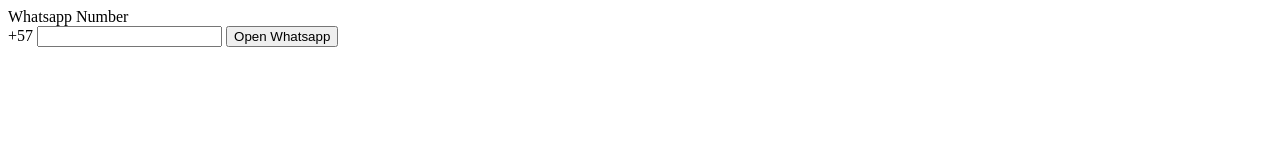
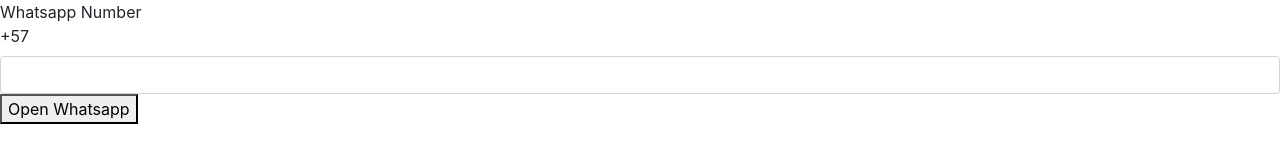
Before and after one commit to crdavcaro/tools, a plain HTML site: page open_wa/open_wa.html in a window 1280 px wide. Drawn offline with nearby package versions, Linux system fonts and the light colour scheme.

Commit message:
Adding Styles
Adding Styles

```diff
--- a/open_wa/open_wa.html
+++ b/open_wa/open_wa.html
@@ -6,6 +6,7 @@
     <meta http-equiv="X-UA-Compatible" content="IE=edge">
     <meta name="viewport" content="width=device-width, initial-scale=1.0">
     <title>Open Whatsapp</title>
+    <link rel="stylesheet" href="https://stackpath.bootstrapcdn.com/bootstrap/4.3.1/css/bootstrap.min.css" integrity="sha384-ggOyR0iXCbMQv3Xipma34MD+dH/1fQ784/j6cY/iJTQUOhcWr7x9JvoRxT2MZw1T" crossorigin="anonymous">
 </head>
 <script>
     function openWhatsapp(params) {
```
Also changed, not shown: index.html (+3 -1 lines).
